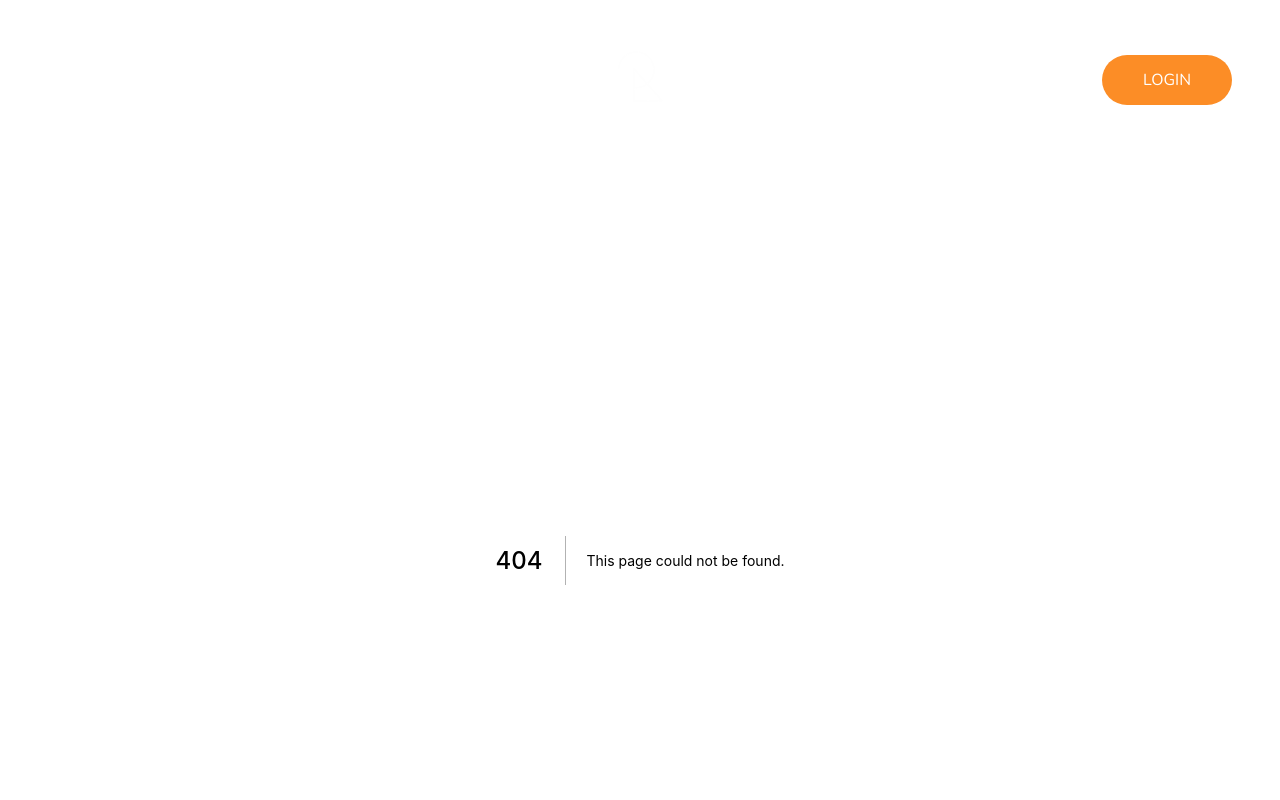
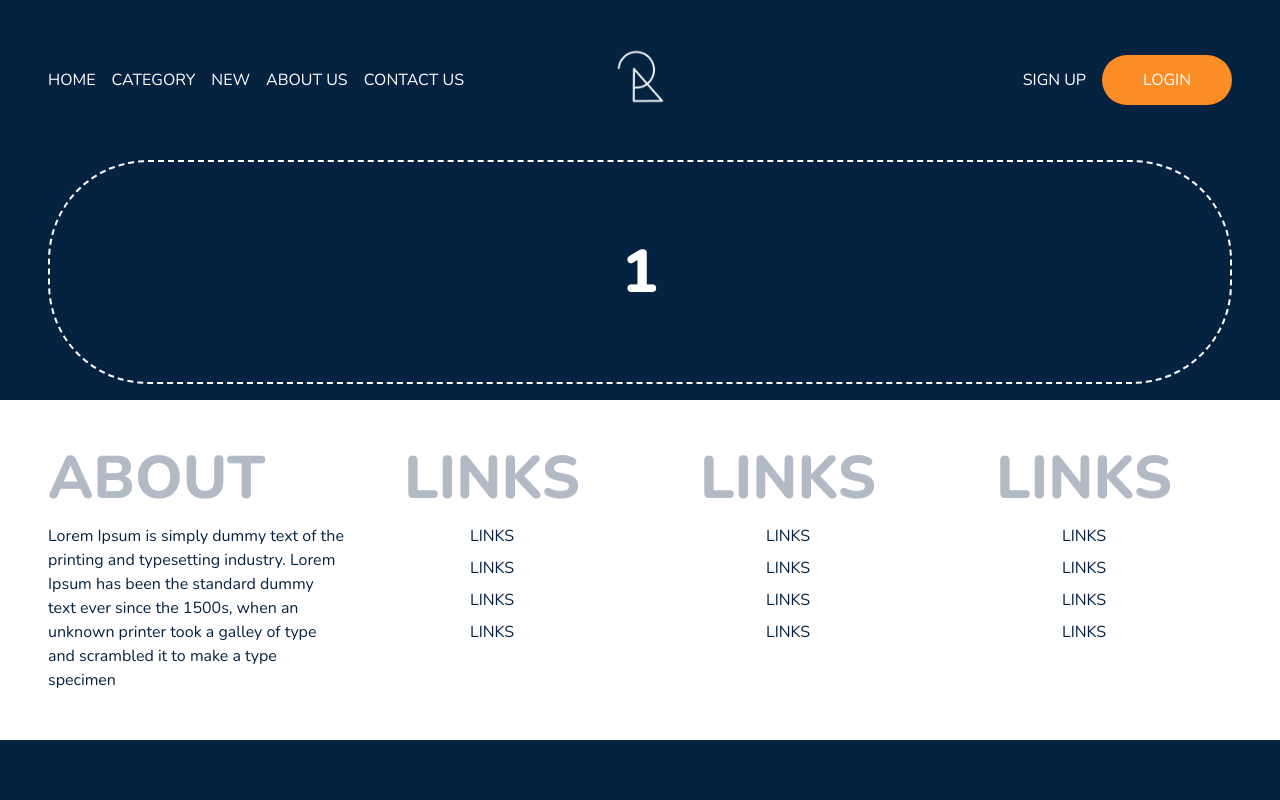
Before and after one commit to dhimankamal/ringtonez-nextjs, a Next.js app: page /ringtone/1 in a window 1280 px wide. Before the commit this address had no page. Shown: the top 800 px of the page. Built offline with nearby package versions, Linux system fonts and the light colour scheme.

Commit message:
slug add

```diff
--- a/components/SingleRingtonez.js
+++ b/components/SingleRingtonez.js
@@ -15,6 +15,7 @@ function SingleRingtonez ({title,id,Url,date}) {
         audio.play();
       }else{
         audio.pause();
+        audio.currentTime = 0;
       }
   }
   return (
--- /dev/null
+++ b/pages/ringtone/[id].js
@@ -0,0 +1,14 @@
+import React from 'react'
+import { useRouter } from 'next/router'
+
+export default function Posts () {
+  const router = useRouter()
+  const { id } = router.query
+  return (
+    <>
+      <div className=' flex justify-center w-full border-2 border-dashed border-tonez-white rounded-[100px] text-tonez-white py-20'>
+        <span className='text-6xl uppercase font-extrabold'>{id}</span>
+      </div>
+    </>
+  )
+}
```
Also changed, not shown: 1 other file (tests, documents, lock files or other folders).
